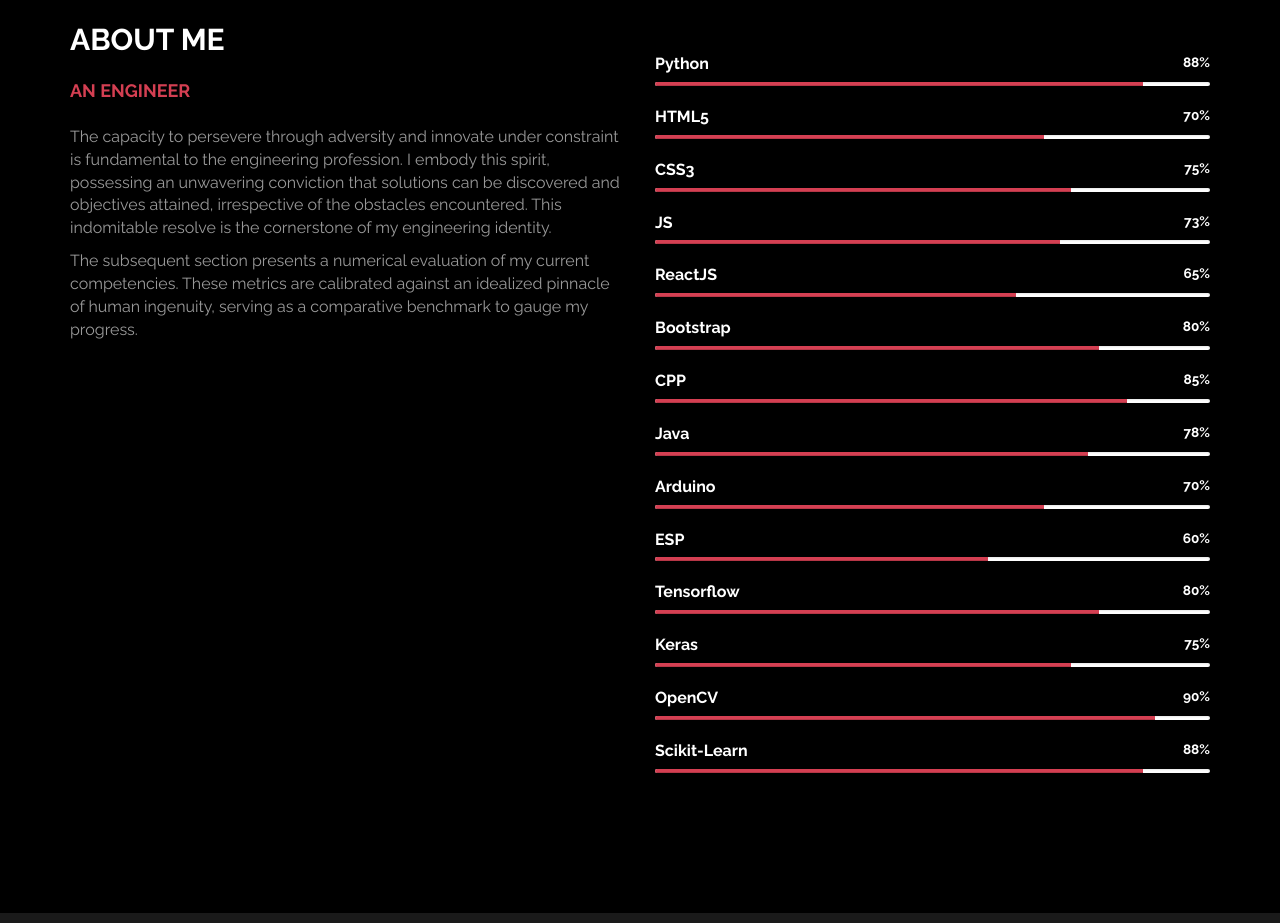
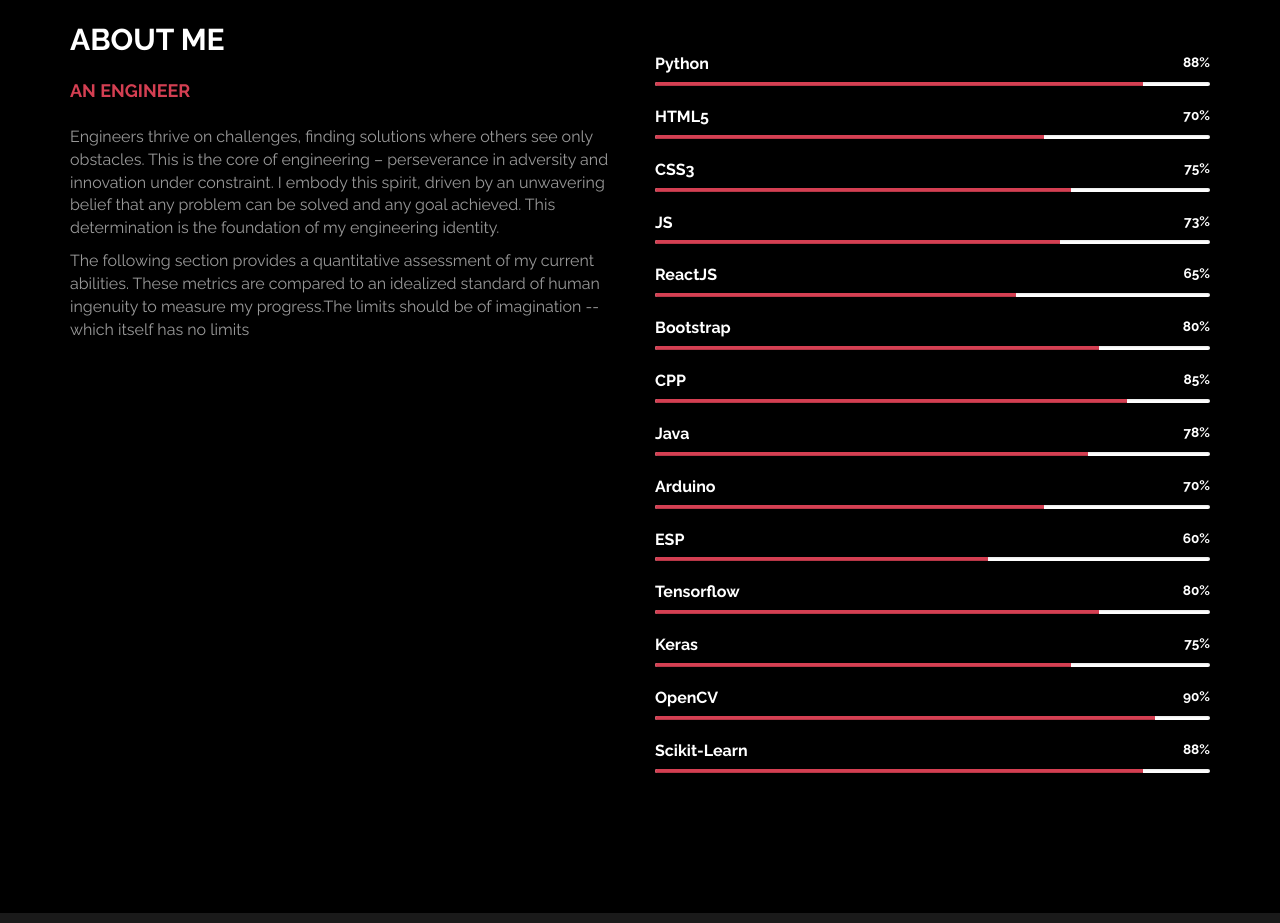
Before and after one commit to RATISH2004/my_portfolio, a plain HTML site: page index.html in a window 1280 px wide. Shown: the part 1677-2600 px from the top of the page. Drawn offline with Linux system fonts and the light colour scheme.

Commit message:
Update index.html

```diff
--- a/index.html
+++ b/index.html
@@ -147,8 +147,9 @@
 					<div class="col-md-6 col-xs-11 wow fadeInLeft" data-wow-delay="0.9s">
 						<h2>ABOUT ME</h2>
 						<h4>AN ENGINEER</h4>
-						<p>The capacity to persevere through adversity and innovate under constraint is fundamental to the engineering profession. I embody this spirit, possessing an unwavering conviction that solutions can be discovered and objectives attained, irrespective of the obstacles encountered. This indomitable resolve is the cornerstone of my engineering identity.</p>
-						<p>The subsequent section presents a numerical evaluation of my current competencies. These metrics are calibrated against an idealized pinnacle of human ingenuity, serving as a comparative benchmark to gauge my progress.</p>
+
+						<p>Engineers thrive on challenges, finding solutions where others see only obstacles. This is the core of engineering – perseverance in adversity and innovation under constraint. I embody this spirit, driven by an unwavering belief that any problem can be solved and any goal achieved. This determination is the foundation of my engineering identity.</p>
+						<p>The following section provides a quantitative assessment of my current abilities. These metrics are compared to an idealized standard of human ingenuity to measure my progress.The limits should be of imagination --which itself has no limits</p>
 					</div>
 					<div class="col-md-6 col-xs-11 wow fadeInRight" data-wow-delay="0.9s">
 						<span class="text-top">Python <small>88%</small></span>
@@ -231,7 +232,7 @@
 						<img src="images/F.jpg" class="img-responsive" alt="portfolio img">
 							<div class="portfolio-overlay">
 								<h4>PROJECT-F</h4>
-								<h5>It's the odyssey of a robot that drams to put out harmful fires on it's own using sound.Don't worry...Coming Soon</h5>
+								<h5>It's the odyssey of a robot that dreams to put out harmful fires on it's own using sound.Don't worry...Coming Soon</h5>
 							</div>
 					</div>
 				</div>
```
